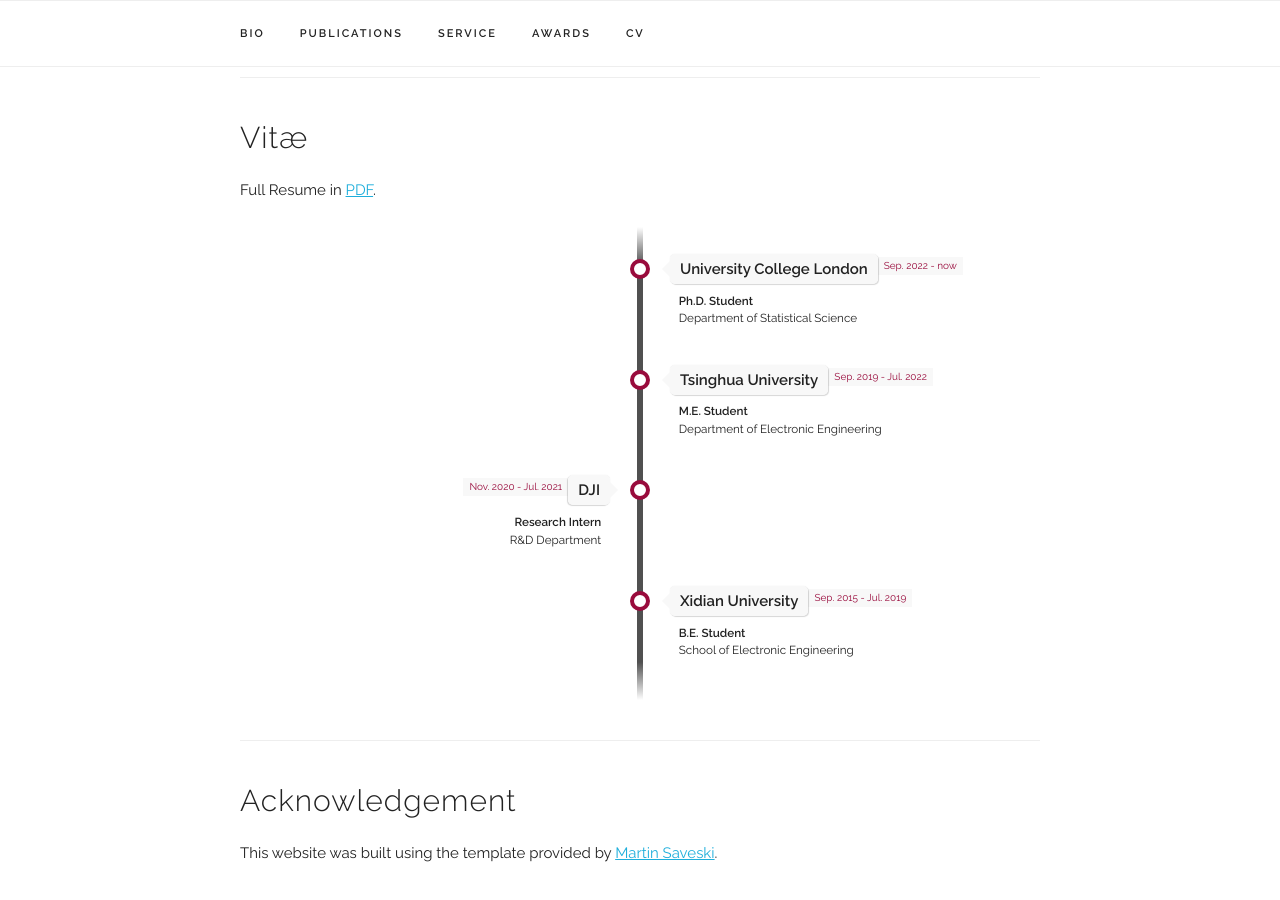
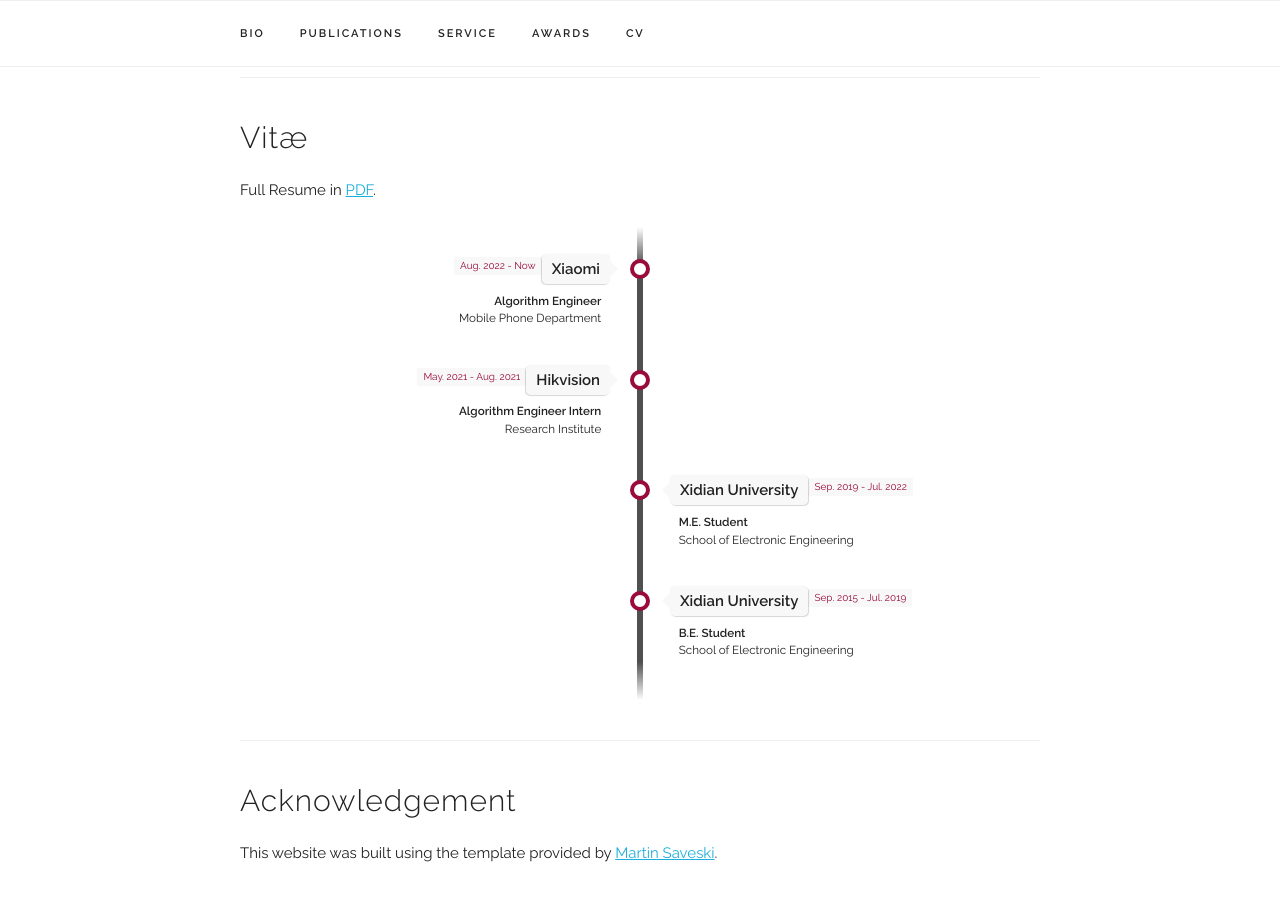
Before and after one commit to Xiangyu33/Xiangyu33.github.io, a Jekyll site: the page built from index.html, in a window 1280 px wide and 900 px high, scrolled down 2683 px. Built offline with Jekyll 4.4.1, drawn with Linux system fonts in a browser that asks for light colours; some web fonts are replaced.

Commit message:
Update experience.yaml

```diff
--- a/_data/experience.yaml
+++ b/_data/experience.yaml
@@ -1,22 +1,23 @@
 experiences:
 
-- place: "University College London"
-  time: "Sep. 2022 - now"
-  title: "Ph.D. Student"
-  subtitle: "Department of Statistical Science"
-  category: "school"
+- place: "Xiaomi"
+  time: "Aug. 2022 - Now"
+  title: " Algorithm Engineer"
+  subtitle: "Mobile Phone Department"
+  category: "work"
 
-- place: "Tsinghua University"
+
+- place: "Hikvision"
+  time: "May. 2021 - Aug. 2021"
+  title: " Algorithm Engineer Intern"
+  subtitle: "Research Institute"
+  category: "work"
+
+- place: "Xidian University"
   time: "Sep. 2019 - Jul. 2022"
   title: "M.E. Student"
-  subtitle: "Department of Electronic Engineering"
+  subtitle: "School of Electronic Engineering"
   category: "school"
-
-- place: "DJI"
-  time: "Nov. 2020 - Jul. 2021"
-  title: "Research Intern"
-  subtitle: "R&D Department"
-  category: "work"
 
 - place: "Xidian University"
   time: "Sep. 2015 - Jul. 2019"
```
